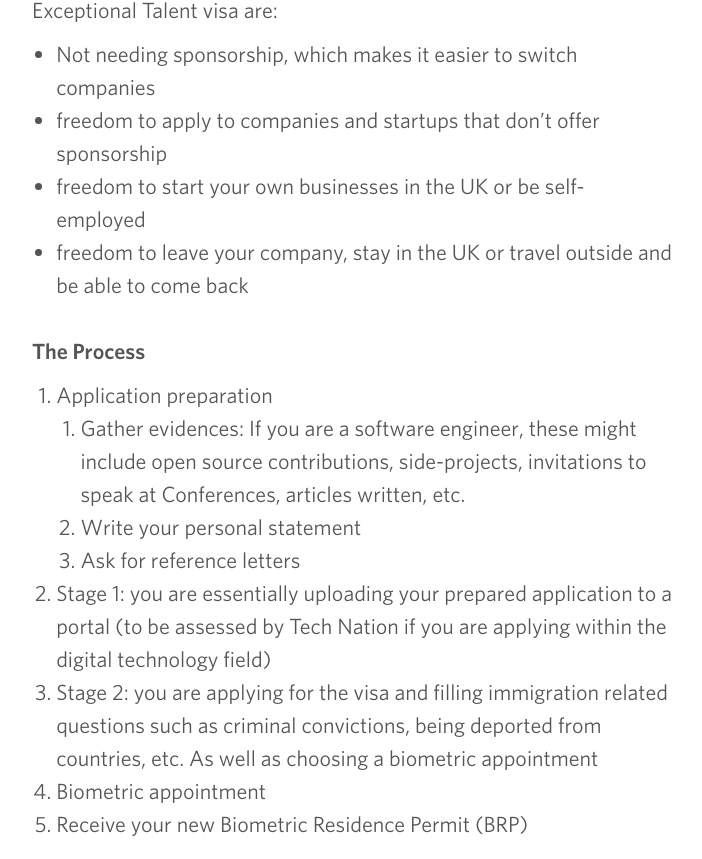
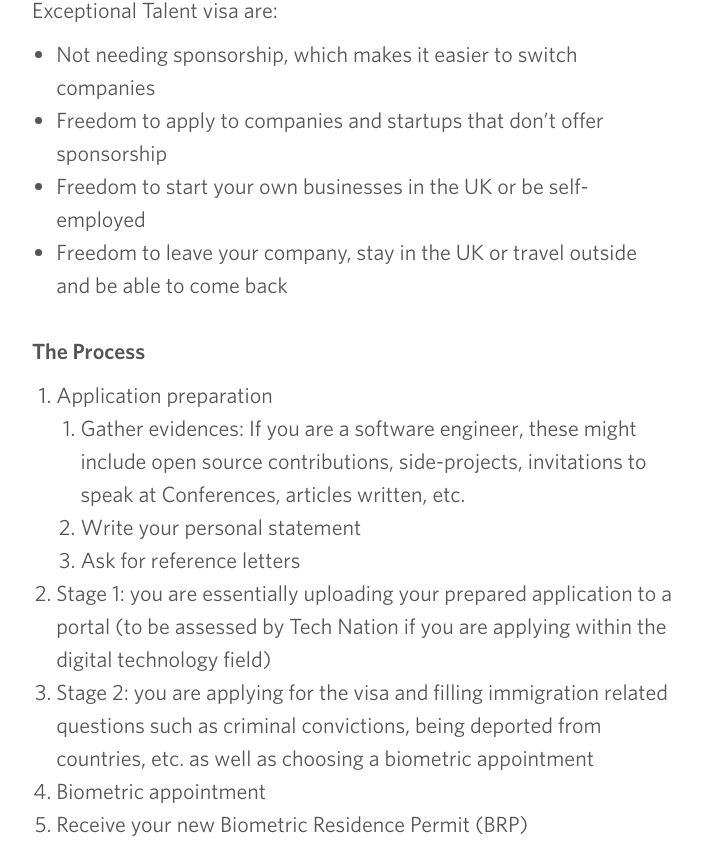
Before and after one commit to ahmedbaracat/ahmedbaracat.github.io, a Jekyll site: the page built from _posts/2020-06-17-tier1.md, in a window 1280 px wide and 1400 px high, scrolled down 2680 px. Shown: the part 153-1012 px from the top of the window, without its empty margins (288-990 px from the left). Built offline with Jekyll 4.4.1, drawn with Linux system fonts in a browser that asks for light colours.

```diff
--- a/_posts/2020-06-17-tier1.md
+++ b/_posts/2020-06-17-tier1.md
@@ -45,9 +45,9 @@ The most important idea I want to leave you with is don’t assume that you can
 
 To me, the main benefits of switching from tier 2 General visa to tier 1 Exceptional Talent visa are:
 * Not needing sponsorship, which makes it easier to switch companies
-* freedom to apply to companies and startups that don’t offer sponsorship
-* freedom to start your own businesses in the UK or be self-employed
-* freedom to leave your company, stay in the UK or travel outside and be able to come back
+* Freedom to apply to companies and startups that don’t offer sponsorship
+* Freedom to start your own businesses in the UK or be self-employed
+* Freedom to leave your company, stay in the UK or travel outside and be able to come back
 
 ## The Process
 1. Application preparation
@@ -55,7 +55,7 @@ To me, the main benefits of switching from tier 2 General visa to tier 1 Excepti
     2. Write your personal statement
     3. Ask for reference letters
 2. Stage 1: you are essentially uploading your prepared application to a portal (to be assessed by Tech Nation if you are applying within the digital technology field)
-3. Stage 2: you are applying for the visa and filling immigration related questions such as criminal convictions, being deported from countries, etc. As well as choosing a biometric appointment
+3. Stage 2: you are applying for the visa and filling immigration related questions such as criminal convictions, being deported from countries, etc. as well as choosing a biometric appointment
 4. Biometric appointment
 5. Receive your new Biometric Residence Permit (BRP)
 
```
